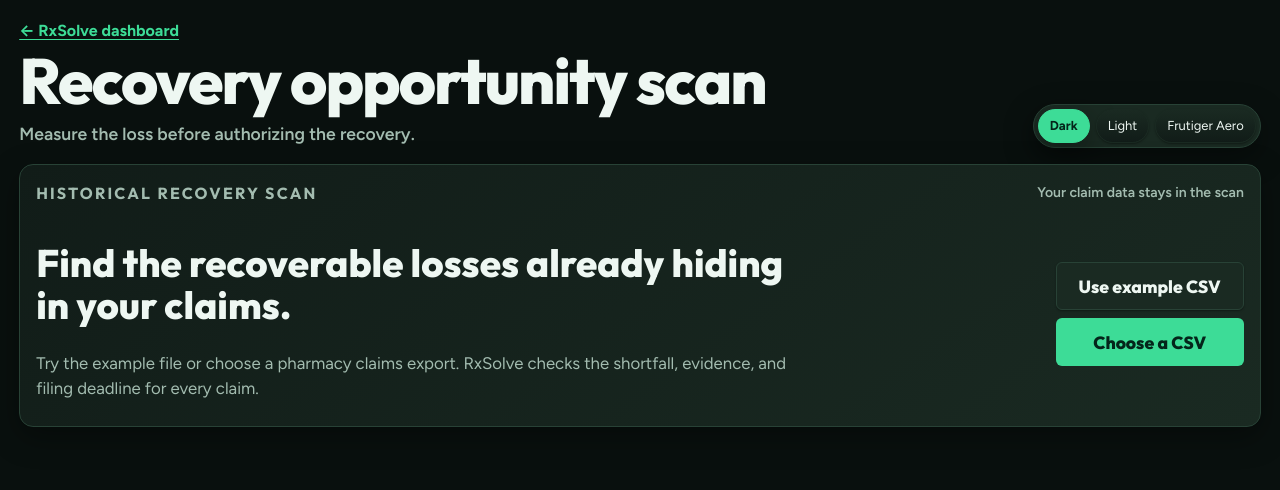
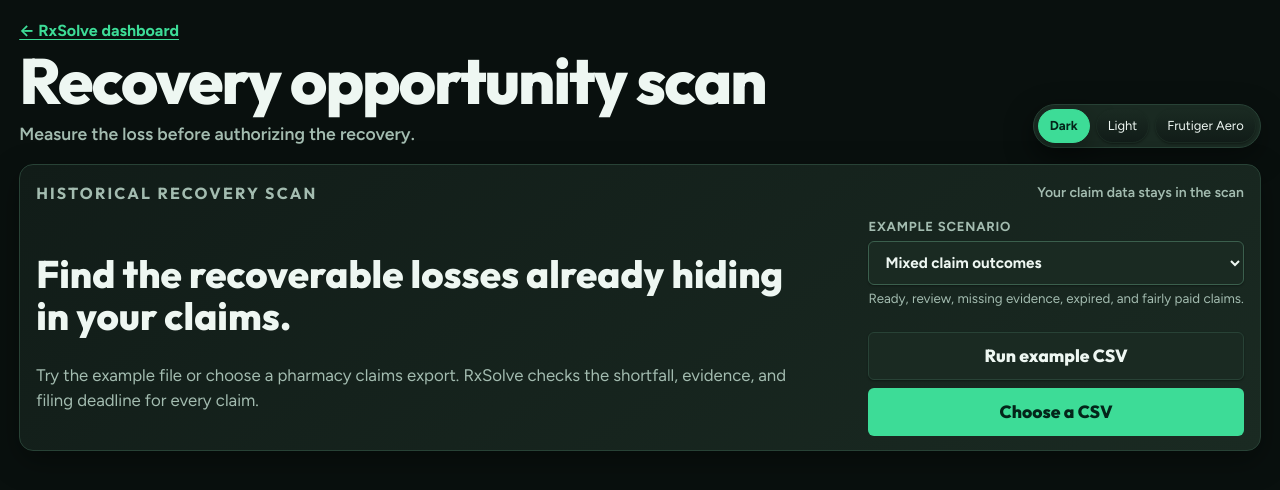
Before and after one commit to MasonMines2006/rxsolve, a Next.js app in the folder apps/dashboard/: page /scan in a window 1280 px wide. Shown: the top 490 px of the page. Built offline with nearby package versions, Linux system fonts and the light colour scheme.

Commit message:
feat: add selectable scan scenarios and visible progress

```diff
--- a/apps/dashboard/app/panels.css
+++ b/apps/dashboard/app/panels.css
@@ -228,9 +228,19 @@
 .scan-kicker { max-width: 760px; margin: 0; font: 800 clamp(1.6rem, 3vw, 2.7rem)/1.1 var(--font-display); }
 .scan-copy { max-width: 760px; margin: 10px 0 0; color: var(--text-muted); font-size: 1.05rem; }
 .scan-actions { display: grid; gap: 8px; min-width: min(100%, 290px); }
+.scan-example-picker { display: grid; gap: 5px; }
+.scan-example-picker span { color: var(--text-muted); font-size: 0.82rem; font-weight: 800; letter-spacing: 0.06em; text-transform: uppercase; }
+.scan-example-picker select { width: 100%; min-height: 44px; padding: 0 36px 0 12px; color: var(--text); background: var(--surface-2); border: 1px solid var(--border-strong); border-radius: var(--radius-sm); font: 700 0.95rem var(--font); }
+.scan-example-picker small { min-height: 2.5em; color: var(--text-muted); line-height: 1.25; }
 .scan-file { position: relative; display: flex; align-items: center; justify-content: center; width: 100%; text-align: center; cursor: pointer; }
 .scan-file input { position: absolute; width: 1px; height: 1px; opacity: 0; }
 .scan-file:focus-within { outline: 3px solid var(--focus-ring); outline-offset: 2px; }
+.scan-progress { display: grid; gap: 6px; }
+.scan-progress > span { color: var(--text-muted); font-size: 0.85rem; font-weight: 700; }
+.scan-progress__track { height: 8px; overflow: hidden; background: var(--inset-surface); border: 1px solid var(--border); border-radius: var(--radius-pill); }
+.scan-progress__track i { display: block; width: 92%; height: 100%; background: var(--selected-control-gradient); border-radius: inherit; animation: scan-progress 1.2s ease-out both; }
+@keyframes scan-progress { from { width: 4%; } to { width: 92%; } }
+@media (prefers-reduced-motion: reduce) { .scan-progress__track i { width: 70%; animation: none; } }
 .scan-error { margin: 0; padding: 10px 12px; color: var(--bad); background: color-mix(in srgb, var(--bad) 10%, transparent); border: 1px solid var(--bad); border-radius: var(--radius-sm); font-weight: 700; }
 .scan-summary { display: grid; gap: 14px; grid-template-columns: repeat(auto-fit, minmax(230px, 1fr)); }
 .scan-metric { display: grid; gap: 6px; padding: 18px; background: var(--panel-gradient); border: 1px solid var(--border); border-radius: var(--radius); box-shadow: var(--shadow); }
--- a/apps/dashboard/components/scan/OpportunityScan.tsx
+++ b/apps/dashboard/components/scan/OpportunityScan.tsx
@@ -3,6 +3,8 @@
 import { useEffect, useRef, useState } from "react";
 import { Panel } from "@/components/ui/Panel";
 import {
+  EXAMPLE_SCANS,
+  remainingScanDelay,
   readyClaimIds,
   scanStatusPresentation,
   type OpportunityScanResult,
@@ -17,12 +19,14 @@
   const [pending, setPending] = useState(false);
   const [error, setError] = useState<string | null>(null);
   const [staged, setStaged] = useState(false);
+  const [selectedExampleId, setSelectedExampleId] = useState(EXAMPLE_SCANS[0].id);
 
   useEffect(() => {
     if (result) summaryRef.current?.scrollIntoView({ behavior: "smooth", block: "start" });
   }, [result]);
 
   async function analyze(csv: string, name: string) {
+    const startedAt = Date.now();
     setPending(true);
     setError(null);
     setStaged(false);
@@ -36,6 +40,8 @@
       if (!response.ok || !body || !("claims" in body)) {
         throw new Error(body && "error" in body && body.error ? body.error : "The scan could not be completed.");
       }
+      const waitMs = remainingScanDelay(startedAt);
+      if (waitMs > 0) await new Promise((resolve) => setTimeout(resolve, waitMs));
       setResult(body);
       setSourceName(name);
     } catch (cause) {
@@ -48,12 +54,13 @@
   }
 
   async function analyzeExample() {
+    const example = EXAMPLE_SCANS.find((candidate) => candidate.id === selectedExampleId) ?? EXAMPLE_SCANS[0];
     setPending(true);
     setError(null);
     try {
-      const response = await fetch("/sample-claims.csv");
+      const response = await fetch(example.path);
       if (!response.ok) throw new Error("The example CSV could not be loaded.");
-      await analyze(await response.text(), "RxSolve example claims");
+      await analyze(await response.text(), example.name);
     } catch (cause) {
       setPending(false);
       setError(cause instanceof Error ? cause.message : "The example CSV could not be loaded.");
@@ -80,6 +87,19 @@
             <p className="scan-copy">Try the example file or choose a pharmacy claims export. RxSolve checks the shortfall, evidence, and filing deadline for every claim.</p>
           </div>
           <div className="scan-actions">
+            <label className="scan-example-picker">
+              <span>Example scenario</span>
+              <select
+                value={selectedExampleId}
+                disabled={pending}
+                onChange={(event) => setSelectedExampleId(event.target.value as typeof selectedExampleId)}
+              >
+                {EXAMPLE_SCANS.map((example) => (
+                  <option key={example.id} value={example.id}>{example.name}</option>
+                ))}
+              </select>
+              <small>{EXAMPLE_SCANS.find((example) => example.id === selectedExampleId)?.description}</small>
+            </label>
             <button
               className="btn btn--ghost"
               type="button"
@@ -87,7 +107,7 @@
               onClick={() => void analyzeExample()}
               disabled={pending}
             >
-              {pending ? "Checking claims..." : "Use example CSV"}
+              {pending ? "Checking claims..." : "Run example CSV"}
             </button>
             <label className="btn scan-file">
               Choose a CSV
@@ -100,6 +120,12 @@
             </label>
           </div>
         </div>
+        {pending && (
+          <div className="scan-progress" role="status" aria-live="polite">
+            <span>Analyzing claim data</span>
+            <div className="scan-progress__track" aria-hidden="true"><i /></div>
+          </div>
+        )}
         {error && <p className="scan-error" role="alert">Scan stopped: {error}</p>}
       </Panel>
 
--- a/apps/dashboard/lib/opportunityScan.ts
+++ b/apps/dashboard/lib/opportunityScan.ts
@@ -1,4 +1,43 @@
 export type ScanStatus = "READY" | "PAID_FAIRLY" | "NEEDS_REVIEW" | "MISSING_DATA" | "EXPIRED";
+
+export const MINIMUM_SCAN_DURATION_MS = 1_200;
+
+export function remainingScanDelay(startedAt: number, now = Date.now()): number {
+  return Math.max(0, MINIMUM_SCAN_DURATION_MS - (now - startedAt));
+}
+
+export const EXAMPLE_SCANS = [
+  {
+    id: "mixed",
+    name: "Mixed claim outcomes",
+    description: "Ready, review, missing evidence, expired, and fairly paid claims.",
+    path: "/sample-claims.csv",
+  },
+  {
+    id: "high-recovery",
+    name: "High recovery opportunity",
+    description: "Six complete claims with larger recoverable shortfalls.",
+    path: "/sample-high-recovery.csv",
+  },
+  {
+    id: "missing-evidence",
+    name: "Missing invoice evidence",
+    description: "Claims that need invoice details before they can move forward.",
+    path: "/sample-missing-evidence.csv",
+  },
+  {
+    id: "deadline-risk",
+    name: "Deadline risk",
+    description: "A mix of urgent open deadlines and claims that are already late.",
+    path: "/sample-deadline-risk.csv",
+  },
+  {
+    id: "alternate-export",
+    name: "Different column names",
+    description: "A pharmacy export that uses common aliases instead of RxSolve labels.",
+    path: "/sample-alternate-export.csv",
+  },
+] as const;
 
 type StatusTone = "good" | "muted" | "warn" | "bad";
 
```
Also changed, not shown: apps/dashboard/public/sample-alternate-export.csv (added), apps/dashboard/public/sample-deadline-risk.csv (added), apps/dashboard/public/sample-high-recovery.csv (added), apps/dashboard/public/sample-missing-evidence.csv (added).
